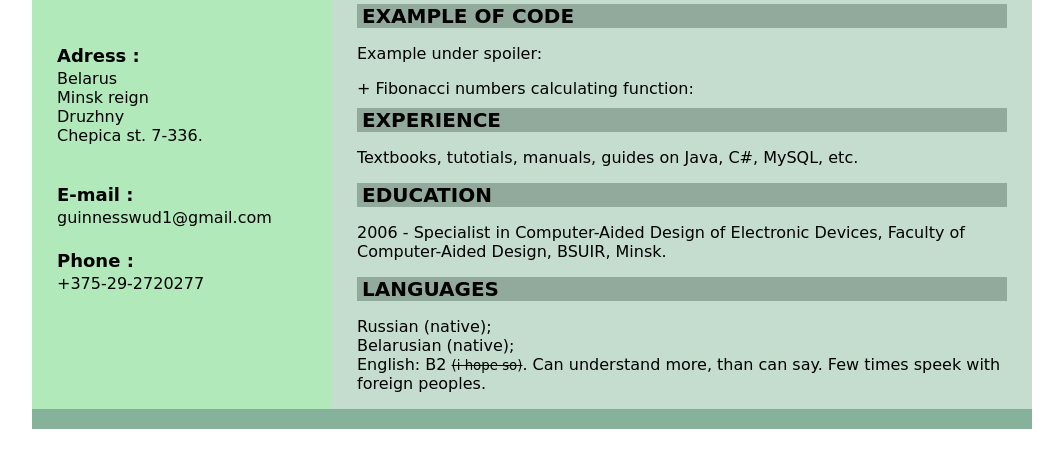
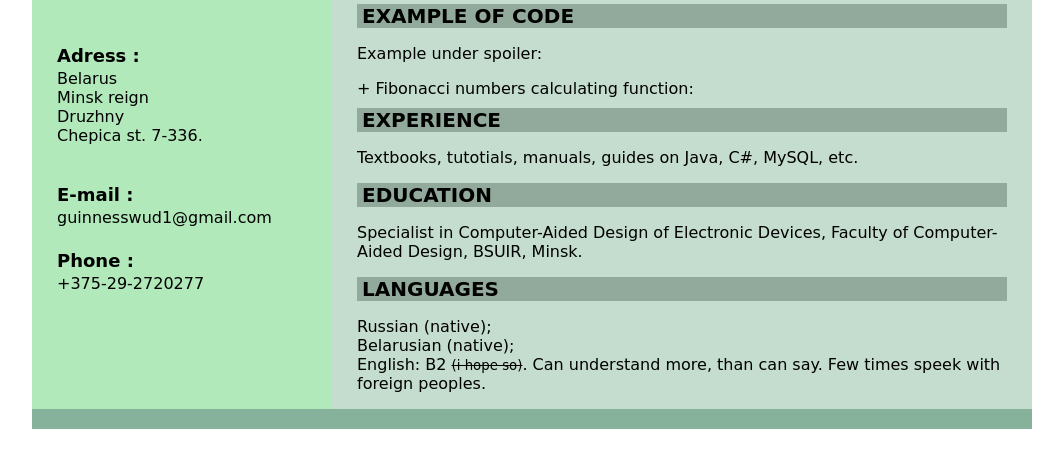
Before and after one commit to yurikazliak/rsschool-2019Q1-cv, a plain HTML site: page index.html in a window 1280 px wide. Shown: the part 256-724 px from the top of the page, without its empty margins (108-1171 px from the left). Drawn offline with Linux system fonts and the light colour scheme; a web font is replaced by a local one.

Commit message:
fix: remove all years because of ageism

```diff
--- a/index.html
+++ b/index.html
@@ -85,7 +85,7 @@ function fib(n) {
 			<div class="education">
 				<h3>Education</h3>
 				<p>
-					2006 - Specialist in Computer-Aided Design of Electronic Devices, Faculty of Computer-Aided Design,
+					Specialist in Computer-Aided Design of Electronic Devices, Faculty of Computer-Aided Design,
 					BSUIR, Minsk.
 				</p>
 			</div>
```
